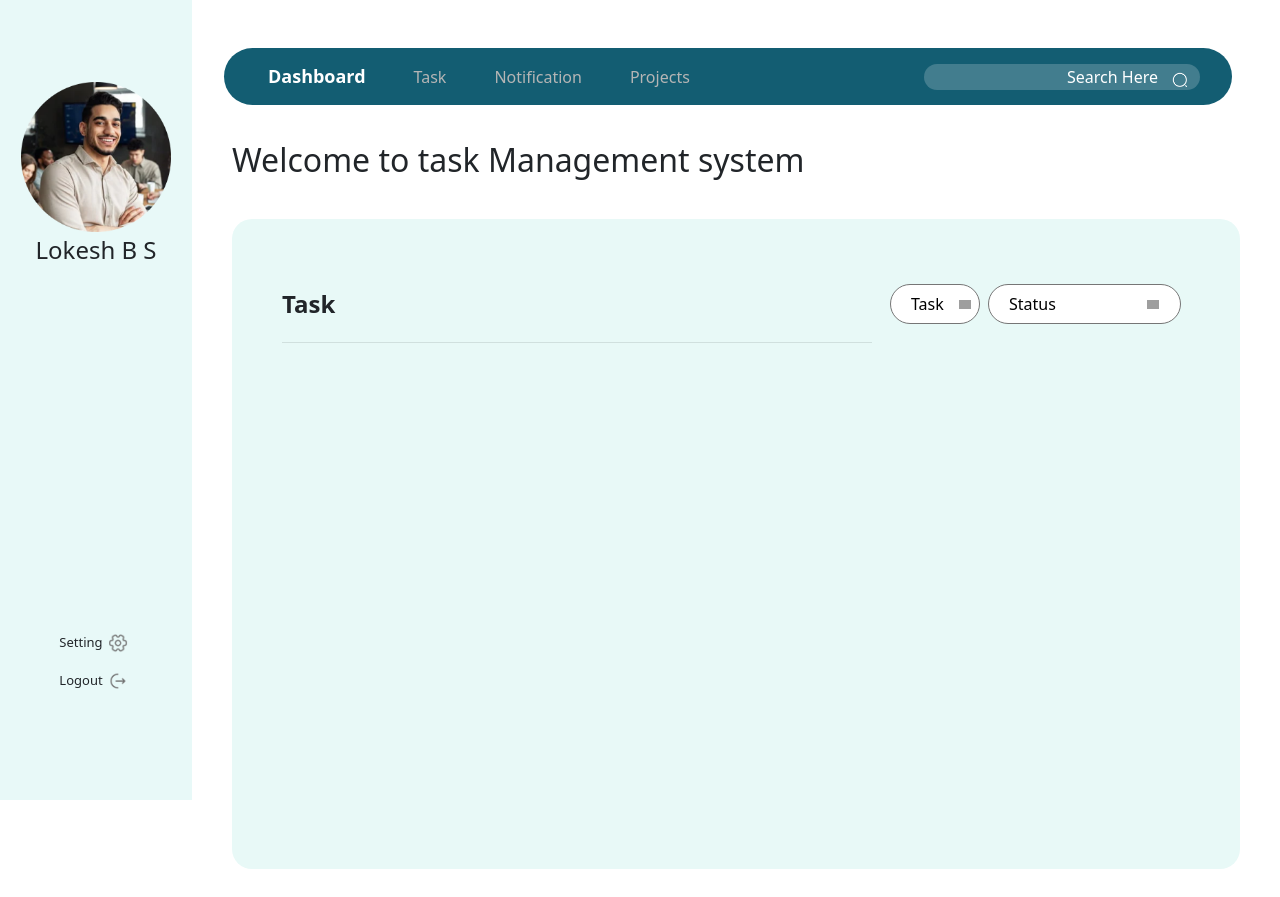
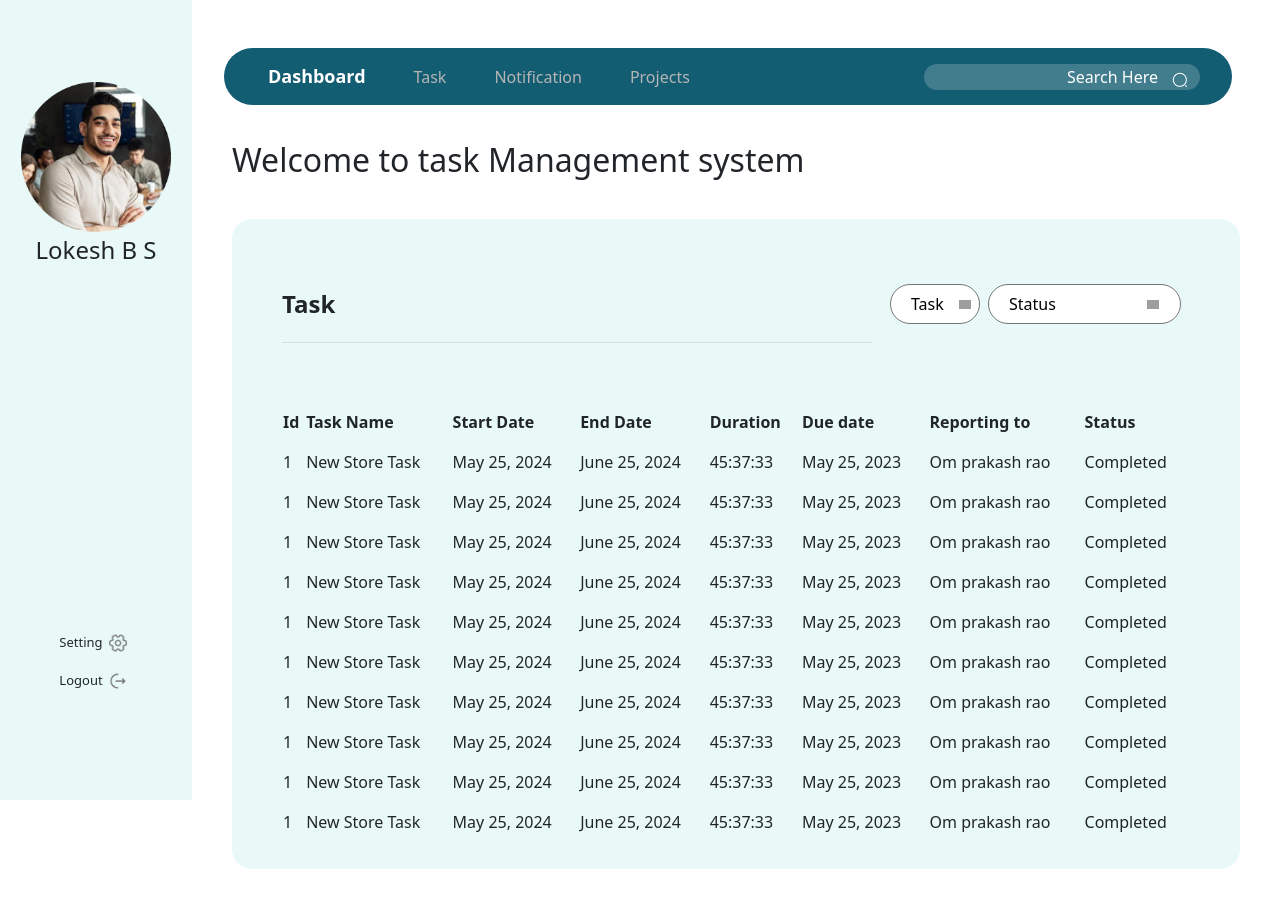
Before and after one commit to lokesbs0608/int-honeycoomb, a React (Vite) app: page /dashboard in a window 1280 px wide. Built offline with nearby package versions, Linux system fonts and the light colour scheme; grey boxes are pictures that could not be loaded.

Commit message:
Custom table

```diff
--- /dev/null
+++ b/src/Component/CustomTable.tsx
@@ -0,0 +1,41 @@
+import React from "react";
+
+const CustomTable = () => {
+  return (
+    <div className="">
+      <table  className=" table-borderless">
+        <thead >
+          <tr >
+            <th scope="col">Id</th>
+            <th scope="col">Task Name</th>
+            <th scope="col">Start Date </th>
+            <th scope="col">End Date </th>
+            <th scope="col">Duration</th>
+            <th scope="col">Due date</th>
+            <th scope="col">Reporting to</th>
+            <th scope="col">Status</th>
+          </tr>
+        </thead>
+        <tbody >
+            {[1,2,3,4,5,6,7,8,9,2,3,4,5,6,7,8,9].map((item)=>{
+                return(
+                    <tr>
+                    <td scope="row">1</td>
+                    <td  scope="row">New Store Task</td>
+                    <td  scope="row">May 25, 2024</td>
+                    <td  scope="row">June 25, 2024</td>
+                    <td  scope="row">45:37:33</td>
+                    <td  scope="row">May 25, 2023</td>
+                    <td  scope="row">Om prakash rao</td>
+                    <td  scope="row">Completed</td>
+                  </tr>
+                )
+            })}
+
+        </tbody>
+      </table>
+    </div>
+  );
+};
+
+export default CustomTable;
--- a/src/index.css
+++ b/src/index.css
@@ -104,3 +104,28 @@ option {
   background-color: #135d72;
   border-radius: 10px;
 }
+
+table{
+  width: 100%;
+  td{
+    padding-top: 15px;
+  }
+}
+
+thead{
+  position: sticky;
+  top: 0;
+  background-color: #E8F9F7;
+}
+tbody{
+  height: 200px !important;
+  overflow: scroll;
+}
+::-webkit-scrollbar {
+  width: 0;  /* Remove scrollbar space */
+  background: transparent;  /* Optional: just make scrollbar invisible */
+}
+/* Optional: show position indicator in red */
+::-webkit-scrollbar-thumb {
+  background: #FF0000;
+}
--- a/src/pages/Dashboard.tsx
+++ b/src/pages/Dashboard.tsx
@@ -1,6 +1,7 @@
 import React, { useState } from "react";
 import styles from "./styles.module.scss";
 import CustomSelection from "../Component/CustomSelection";
+import CustomTable from "../Component/CustomTable";
 
 const Dashboard = () => {
 const [selectedStatus,setSelectedStatus] =useState('Status');
@@ -25,6 +26,9 @@ const Tasks =['Task',]
             </div>
           </div>
         </div>
+        <div className={styles.table_container}>
+            <CustomTable/>
+          </div>
       </div>
     </div>
   );
--- a/src/pages/styles.module.scss
+++ b/src/pages/styles.module.scss
@@ -10,7 +10,7 @@
   align-items: center;
   justify-content: space-between;
   width: 100%;
-  padding:60px 50px;
+  padding: 60px 50px;
 
   .section1 {
     padding-bottom: 20px;
@@ -28,3 +28,9 @@
     justify-content: flex-end;
   }
 }
+.table_container {
+  width: 100%;
+  padding: 0px 50px;
+  overflow-x: scroll;
+  height: 445px !important;
+}
```
